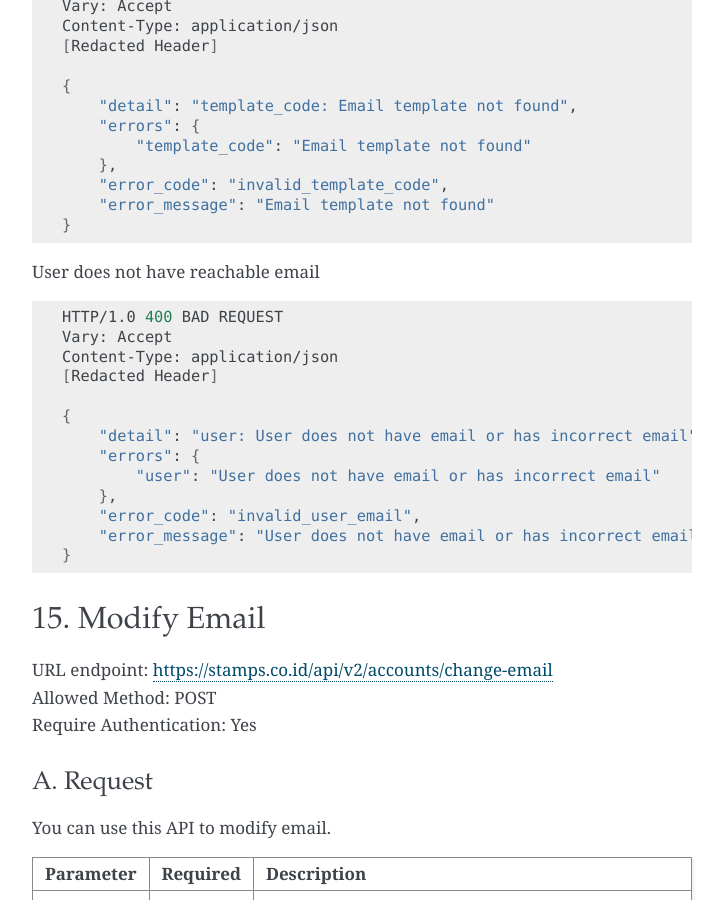
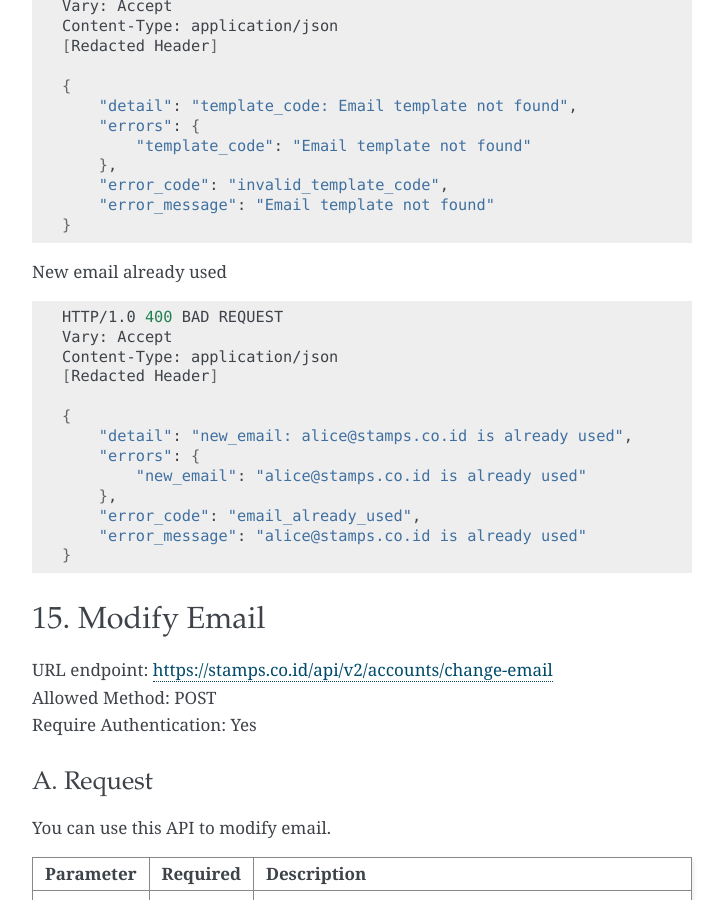
Before and after one commit to ui/stamps-api-docs, a Sphinx documentation site: the page built from source/customer_api.rst, in a window 1280 px wide and 900 px high, scrolled down 26326 px. Shown: the whole window, without its empty margins (388-1112 px from the left). Built offline with Sphinx 7.4.7, drawn with Linux system fonts in a browser that asks for light colours; some of the changed text lies outside the part shown.

Commit message:
Update with new_email field

```diff
--- a/source/customer_api.rst
+++ b/source/customer_api.rst
@@ -1333,7 +1333,7 @@ You can use this API to request authentication code to change email. The authent
 ============= =========== =========================
 Parameter     Required    Description
 ============= =========== =========================
-user          Yes         A string indicating customer's email, Member ID, mobile number or primary key ID
+new_email     Yes         A string indicating customer's new email address
 template_code No          A template code for otp messages template, can be setup in merchant interfaces
 ============= =========== =========================
 
@@ -1341,7 +1341,7 @@ Example of API call request using cURL:
 
 .. code-block :: bash
 
-    $ curl -X POST -H "Content-Type: application/json" https://stamps.co.id/api/v2/accounts/request-otp-for-email-change -i -d '{ "token": "secret", "user": 123, "template_code": "OTP_1"}'
+    $ curl -X POST -H "Content-Type: application/json" https://stamps.co.id/api/v2/accounts/request-otp-for-email-change -i -d '{ "token": "secret", "new_email": "alice@stamps.co.id", "template_code": "OTP_1"}'
 
 
 B. Response Data
@@ -1390,7 +1390,7 @@ Invalid Template Code:
         "error_message": "Email template not found"
     }
 
-User does not have reachable email
+New email already used
 
 .. code-block :: bash
 
@@ -1400,12 +1400,12 @@ User does not have reachable email
     [Redacted Header]
 
     {
-        "detail": "user: User does not have email or has incorrect email",
+        "detail": "new_email: alice@stamps.co.id is already used",
         "errors": {
-            "user": "User does not have email or has incorrect email"
+            "new_email": "alice@stamps.co.id is already used"
         },
-        "error_code": "invalid_user_email",
-        "error_message": "User does not have email or has incorrect email"
+        "error_code": "email_already_used",
+        "error_message": "alice@stamps.co.id is already used"
     }
 
 
```
